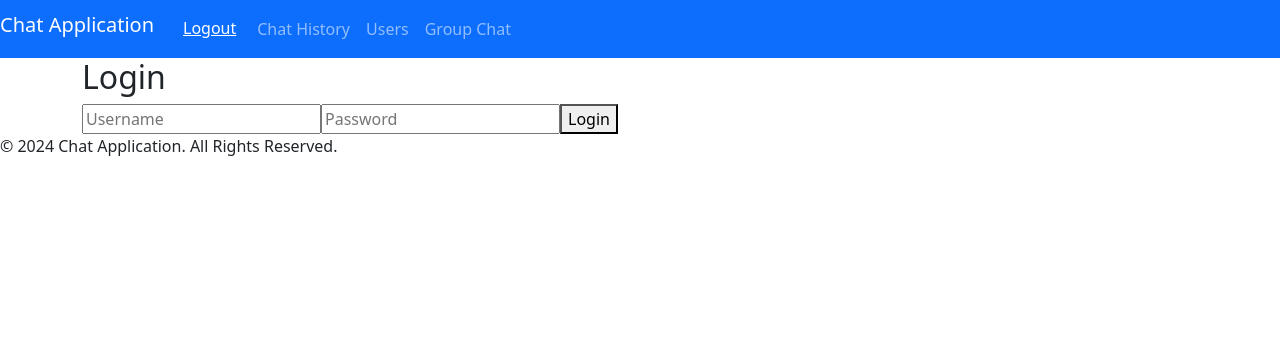
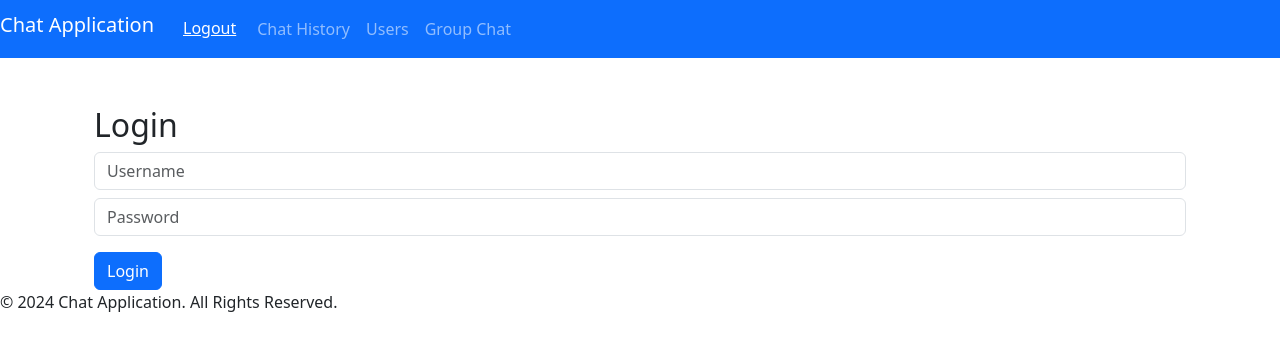
Before and after one commit to SkandaShreedhar/DBMS-Project, a React (Create React App) app in the folder myapp/: page / in a window 1280 px wide. Shown: the top 350 px of the page. Built offline with nearby package versions, Linux system fonts and the light colour scheme; no server answers.

Commit message:
Update Login.js

```diff
--- a/myapp/src/Login.js
+++ b/myapp/src/Login.js
@@ -20,22 +20,26 @@ function Login({ setAuthenticated }) {
     };
 
     return (
-        <div>
+        <div className="container mt-5">
             <h2>Login</h2>
+            <div className="form-group">
                 <input
                     type="text"
+                    className="form-control"
                     placeholder="Username"
                     value={username}
                     onChange={(e) => setUsername(e.target.value)}
                 />
                 <input
                     type="password"
+                    className="form-control mt-2"
                     placeholder="Password"
                     value={password}
                     onChange={(e) => setPassword(e.target.value)}
                 />
-            <button onClick={handleLogin}>Login</button>
-            {error && <p>{error}</p>}
+                <button className="btn btn-primary mt-3" onClick={handleLogin}>Login</button>
+                {error && <p className="text-danger">{error}</p>}
+            </div>
         </div>
     );
 }
```
Lines whose indentation alone changed are shown as unchanged.
